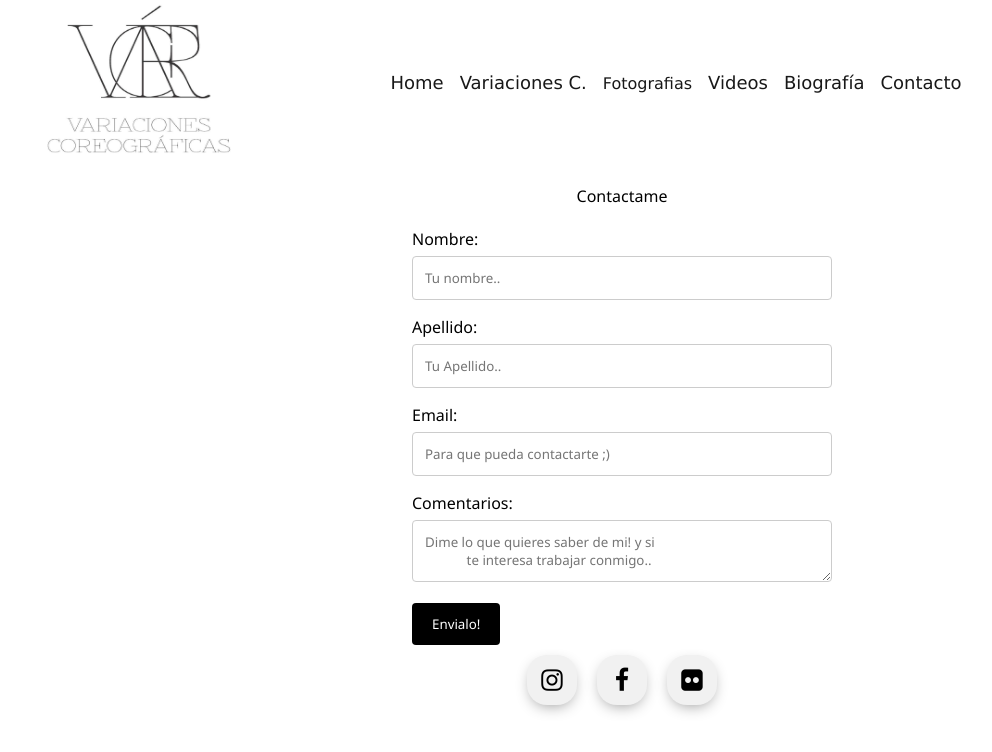
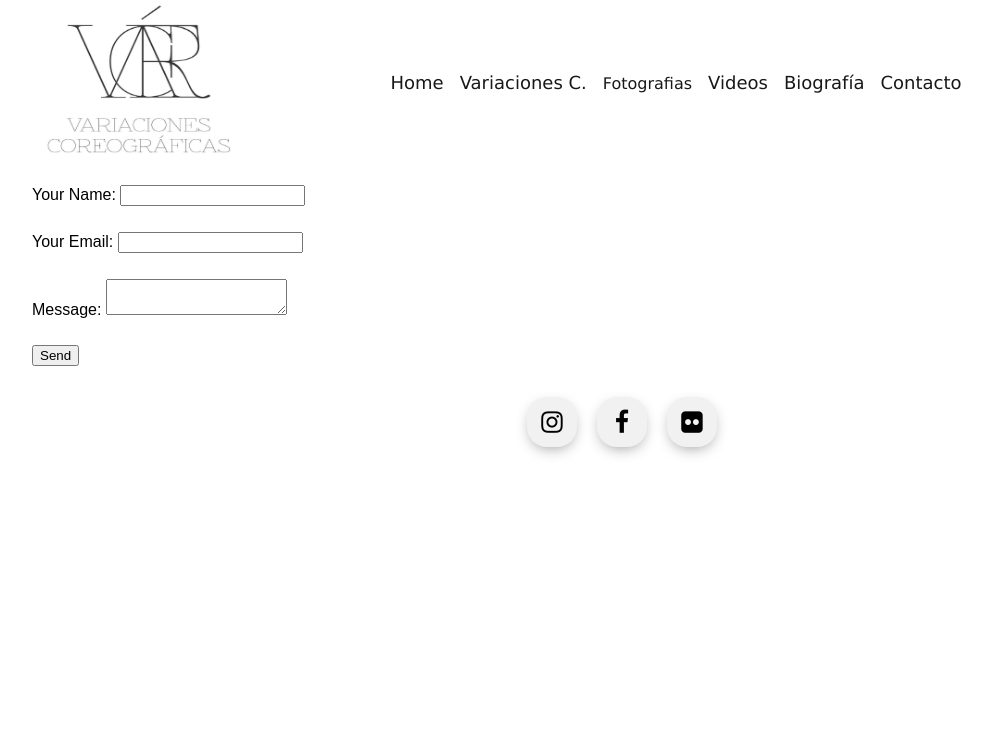
Before and after one commit to davidroman-hub/ScenicArts, a React (Create React App) app: page /Contact-me in a window 1280 px wide. Shown: the top 752 px of the page, without its empty margins (18-1010 px from the left). Built offline with nearby package versions, Linux system fonts and the light colour scheme; the HTML template or start-up script is replaced by a standard one.

Commit message:
'testingContactForm'

```diff
--- a/package.json
+++ b/package.json
@@ -8,6 +8,7 @@
     "react": "^16.10.1",
     "react-dom": "^16.10.1",
     "react-images": "^1.0.0",
+    "react-netlify-form": "^2.1.5",
     "react-photo-gallery": "^8.0.0",
     "react-responsive-carousel": "^3.1.50",
     "react-router": "^5.1.2",
--- a/src/pages/Contact-me/contactme.js
+++ b/src/pages/Contact-me/contactme.js
@@ -1,105 +1,136 @@
 
-import React,{Component,Fragment} from 'react'
-import axios from 'axios'
-import './ContactMe.scss'
+// import React,{Component,Fragment} from 'react'
+// import axios from 'axios'
+// import './ContactMe.scss'
 
-//component
+// //component
 
-const API_PATH = 'http://localhost:3000/Contact-me/api/index.php';
+// const API_PATH = 'http://localhost:3000/Contact-me/api/index.php';
 
-class ContactMe extends Component{
-constructor(props){
-  super(props);
-  this.state = {
-    fname: '',
-    lname:'',
-    email:'',
-    message:'',
-    mailSent:false,
-    error:null
-  }
-}
-
-// handleForSubmit( event ){
-//   event.preventDefault();
-//   console.log(this.state)
+// class ContactMe extends Component{
+// constructor(props){
+//   super(props);
+//   this.state = {
+//     fname: '',
+//     lname:'',
+//     email:'',
+//     message:'',
+//     mailSent:false,
+//     error:null
+//   }
 // }
 
-handleForSubmit = e =>{
-  e.preventDefault();
-  axios({
-    method: 'post',
-    url: `${API_PATH}`,
-    headers:{'content-type': 'application/json'},
-    data:this.state
-  })
+// // handleForSubmit( event ){
+// //   event.preventDefault();
+// //   console.log(this.state)
+// // }
 
-  .then(result =>{
-    this.setState({
-      mailSent:result.data.sent
-    })
-  })
-    .catch( error => this.setState({error: error.message}))
-};
+// handleForSubmit = e =>{
+//   e.preventDefault();
+//   axios({
+//     method: 'post',
+//     url: `${API_PATH}`,
+//     headers:{'content-type': 'application/json'},
+//     data:this.state
+//   })
+
+//   .then(result =>{
+//     this.setState({
+//       mailSent:result.data.sent
+//     })
+//   })
+//     .catch( error => this.setState({error: error.message}))
+// };
 
 
-  render() {
-    return(
-      <Fragment>
-      <div className="ContactMe" >
-        <p className="contactMe">Contactame</p>
-        <div>
-          <form action = "/action_page.php">
+//   render() {
+//     return(
+//       <Fragment>
+//       <div className="ContactMe" >
+//         <p className="contactMe">Contactame</p>
+//         <div>
+//           <form name='contact' method='POST' data-netlify='true'>
 
 
-            <label> Nombre: </label>
-            <input type="text" id="fname" name="FirstName"
-                  placeholder="Tu nombre.."
-                  value = {this.state.fname}
-                  onChange = {e => this.setState({
-                    fname:e.target.value})}
-                  />
+//             <label> Nombre: </label>
+//             <input type="text" id="name" name="name"
+//                   placeholder="Tu nombre.."
+//                   value = {this.state.fname}
+//                   onChange = {e => this.setState({
+//                     fname:e.target.value})}
+//                   />
 
 
-            <label> Apellido: </label>
-            <input type="text" id="lname" name="LastName"
-                  placeholder="Tu Apellido.."
-                  value = {this.state.lname}
-                  onChange = { e => this.setState({
-                    lname: e.target.value})}
-                  />
+//             <label> Apellido: </label>
+//             <input type="text" id="lname" name="LastName"
+//                   placeholder="Tu Apellido.."
+//                   value = {this.state.lname}
+//                   onChange = { e => this.setState({
+//                     lname: e.target.value})}
+//                   />
 
-            <label>Email: </label>
-            <input type="email" id="email" name="email"
-                  placeholder="Para que pueda contactarte ;)"
-                  value = {this.state.email}
-                  onChange = {e => this.setState ({
-                    email: e.target.value})}
-                  />
+//             <label>Email: </label>
+//             <input type="email" id="email" name="email"
+//                   placeholder="Para que pueda contactarte ;)"
+//                   value = {this.state.email}
+//                   onChange = {e => this.setState ({
+//                     email: e.target.value})}
+//                   />
 
 
 
-            <label>Comentarios: </label>
-            <textarea id="message" name="message"
-            placeholder="Dime lo que quieres saber de mi! y si
-            te interesa trabajar conmigo.."
-            value = {this.state.message}
-            onChange = {e => this.setState ({
-                message: e.target.value
-            })}
-            ></textarea>
-            <input type="submit" onClick = { e =>this.handleForSubmit(e)}  value="Envialo!"/>
-          </form>
-          <div>
-          {this.state.mailSent &&
-          <div> Thanks you for contacting me</div>
-          }
-          </div>
-        </div>
-      </div>
-      </Fragment>
-    )
+//             <label>Comentarios: </label>
+//             <textarea id="message" name="message"
+//             placeholder="Dime lo que quieres saber de mi! y si
+//             te interesa trabajar conmigo.."
+//             value = {this.state.message}
+//             onChange = {e => this.setState ({
+//                 message: e.target.value
+//             })}
+//             ></textarea>
+//             <input type="submit" onClick = { e =>this.handleForSubmit(e)}  value="Envialo!"/>
+//           </form>
+//           <div>
+//           {this.state.mailSent &&
+//           <div> Thanks you for contacting me</div>
+//           }
+//           </div>
+//         </div>
+//       </div>
+//       </Fragment>
+//     )
+//   }
+// }
+
+ import React,{Component} from 'react'
+
+class ContactMe extends Component{
+  render() {
+      return(
+        <form name="contact" method="post">
+        <input type="hidden" name="form-name" value="contact" />
+        <p>
+          <label>
+            Your Name: <input type="text" name="name" />
+          </label>
+        </p>
+        <p>
+          <label>
+            Your Email: <input type="email" name="email" />
+          </label>
+        </p>
+        <p>
+          <label>
+            Message: <textarea name="message"></textarea>
+          </label>
+        </p>
+        <p>
+          <button type="submit">Send</button>
+        </p>
+      </form>
+      )
+    }
   }
-}
+
 
 export default ContactMe
```
Also changed, not shown: 1 other file (tests, documents, lock files or other folders).
